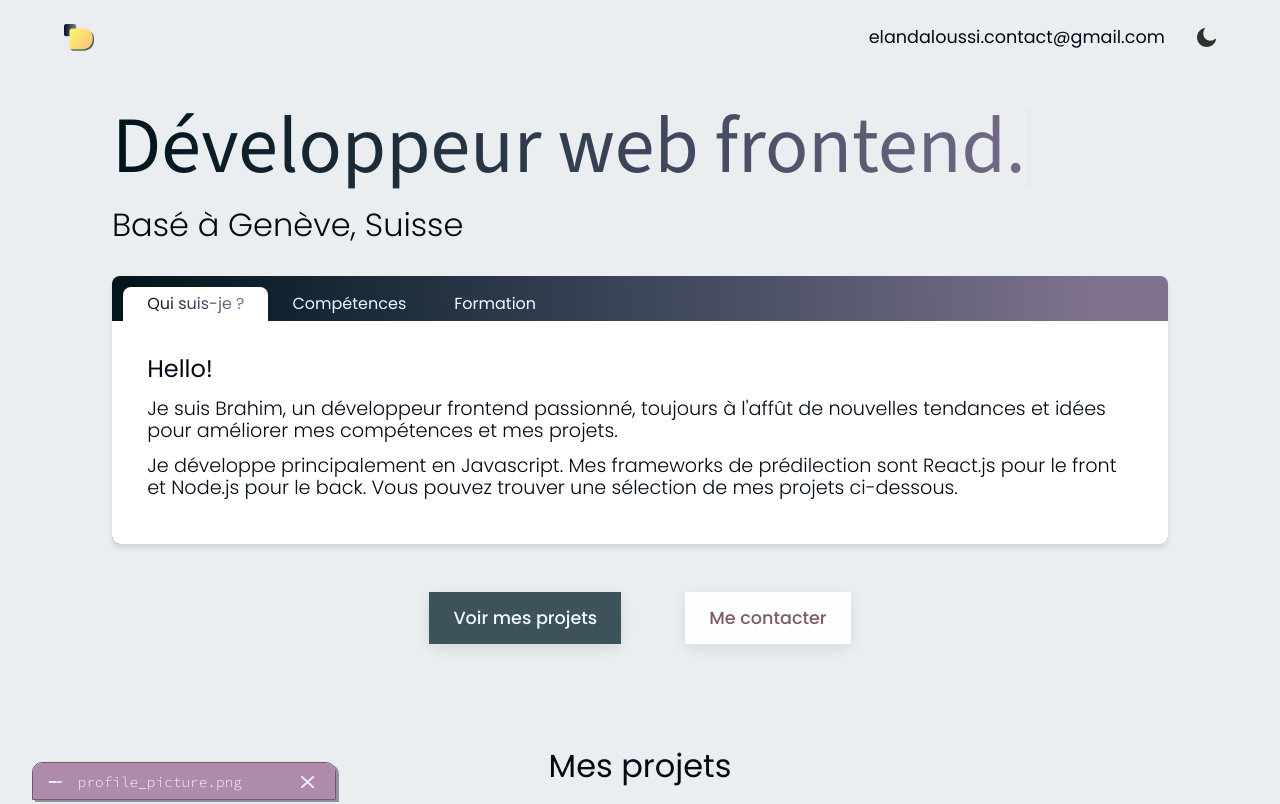
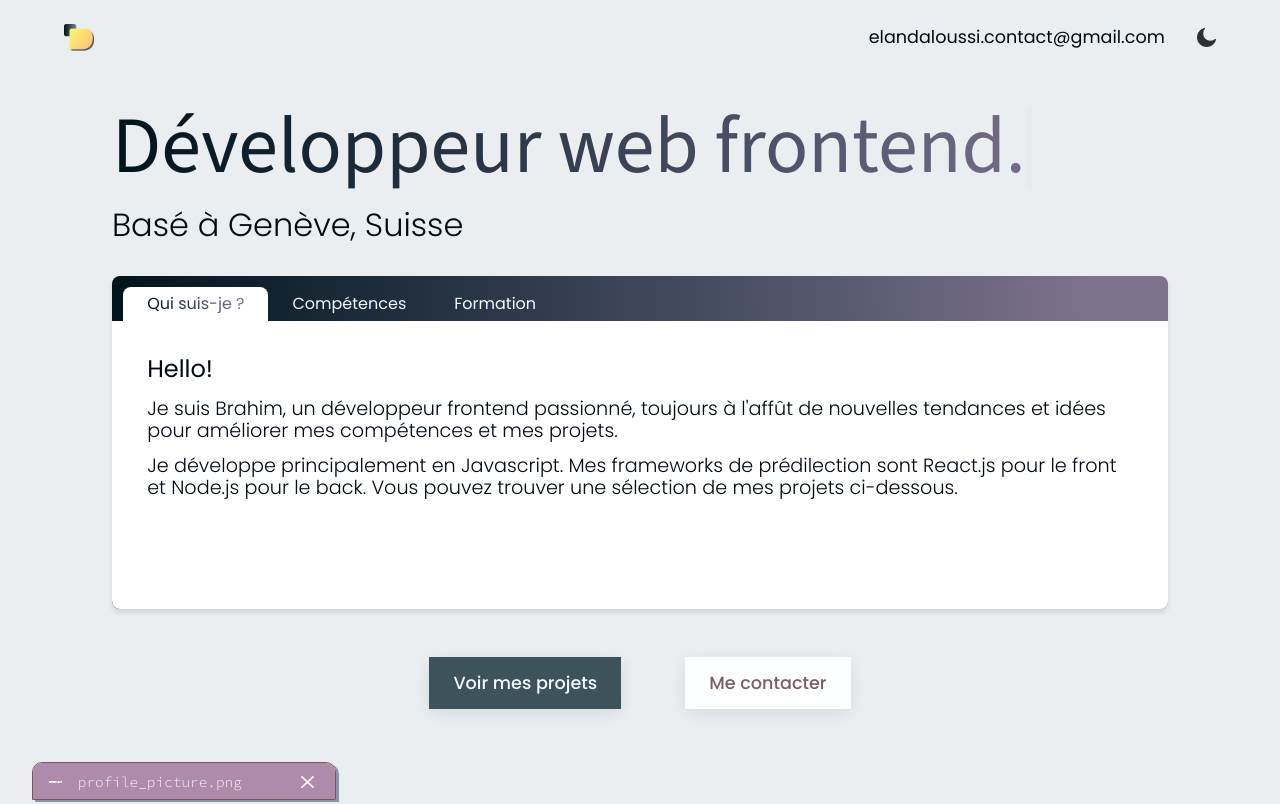
Before and after one commit to haiku-san/portfolio, a Next.js app: page / in a window 1280 px wide. Shown: the top 804 px of the page. Built offline with nearby package versions, Linux system fonts and the light colour scheme.

Commit message:
fix: improve text speed

```diff
--- a/app/assets/sass/components/cards.scss
+++ b/app/assets/sass/components/cards.scss
@@ -105,7 +105,7 @@
         padding: 2rem 2.2rem;
         background-color: $white;
         border-radius: 0 0 $borderRadius2 $borderRadius2;
-        min-height: 12rem;
+        min-height: 18rem;
         @include mobile-and-tablette {
             border-radius: 0;
             padding: 1.8rem;
```
